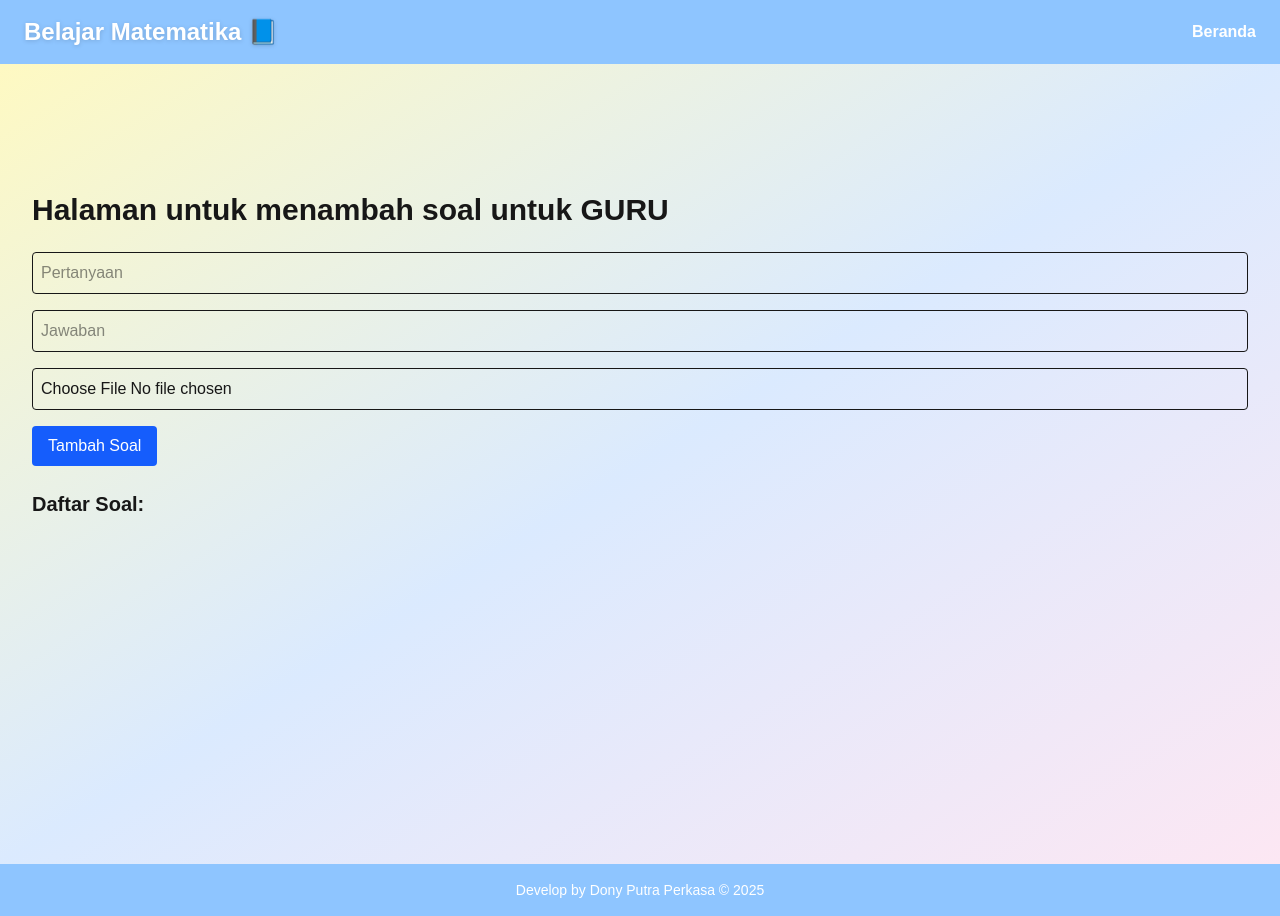
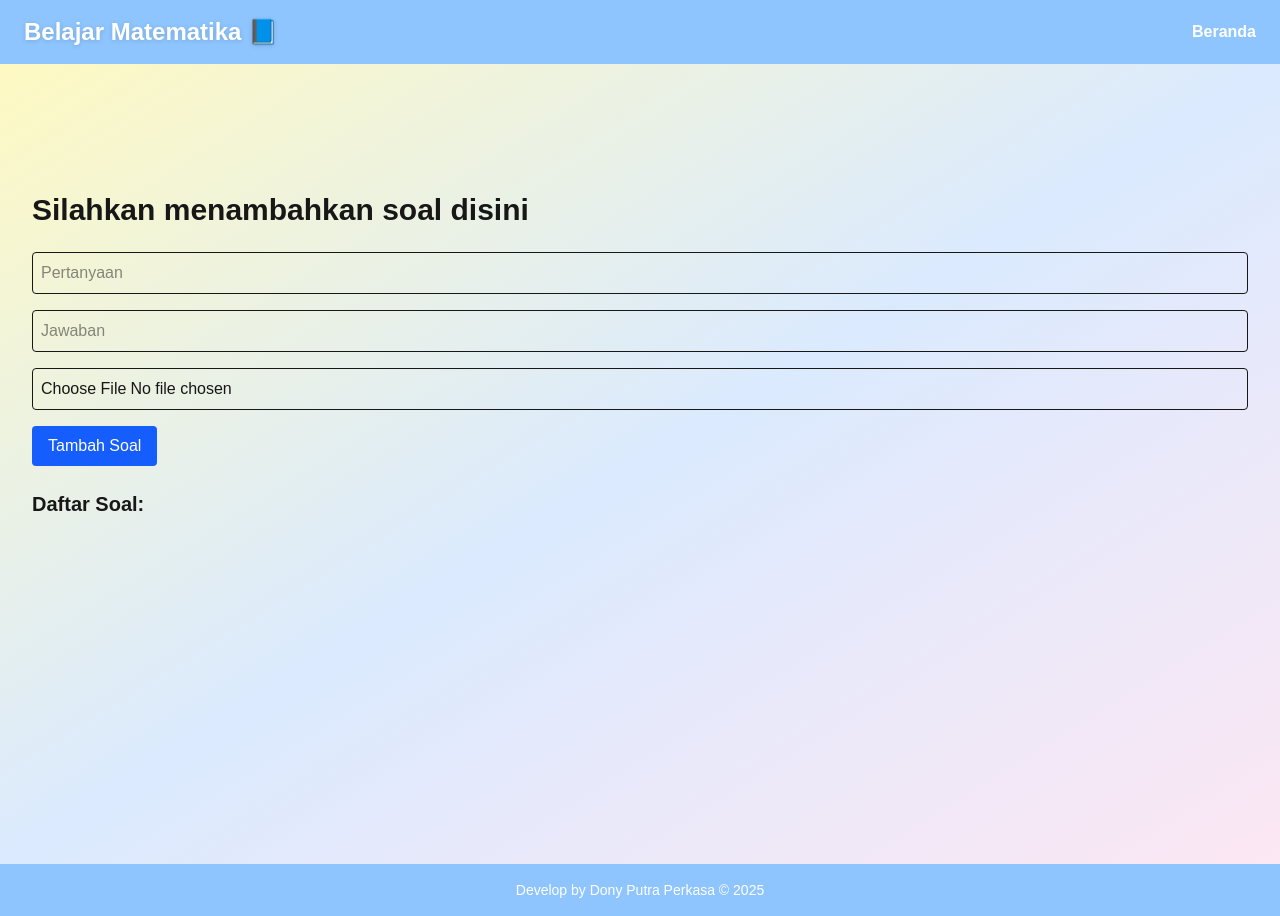
Before and after one commit to donyputraperkasa/media-pembelajaran, a Next.js app: page /admin in a window 1280 px wide. Built offline with nearby package versions, Linux system fonts and the light colour scheme.

Commit message:
feat: bug flip card sama semua

```diff
--- a/src/app/admin/page.tsx
+++ b/src/app/admin/page.tsx
@@ -33,7 +33,7 @@ export default function AdminPage() {
 
     return (
         <main className="min-h-screen w-screen overflow-x-hidden overflow-y-auto bg-gradient-to-br from-yellow-100 via-blue-100 to-pink-100 p-8 pt-32">
-        <h1 className="text-3xl font-bold mb-6">Halaman untuk menambah soal untuk GURU</h1>
+        <h1 className="text-3xl font-bold mb-6">Silahkan menambahkan soal disini</h1>
         <div className="mb-6 space-y-4">
             <input
             type="text"
--- a/src/app/component/FlipCard.tsx
+++ b/src/app/component/FlipCard.tsx
@@ -45,7 +45,7 @@ export default function FlipCard({ number, content, question, onClick }: FlipCar
           {/* Back Side (Content) */}
           <div className="absolute w-full h-full backface-hidden rotate-y-180 bg-white rounded-xl flex flex-col items-center justify-center p-4 text-center text-base font-semibold overflow-hidden break-words text-ellipsis line-clamp-4 text-gray-800 border-2 border-gray-300">
             <p className="w-full overflow-hidden text-ellipsis whitespace-pre-line">
-              {question}
+              {content}
             </p>
           </div>
         </div>
--- a/src/app/flip-card/page.tsx
+++ b/src/app/flip-card/page.tsx
@@ -50,7 +50,7 @@ export default function FlipCardPage() {
     <div className="flex flex-col min-h-screen w-screen overflow-x-hidden">
       <main className="flex-grow justify-center bg-gradient-to-br from-pink-200 via-yellow-100 to-cyan-200 flex flex-col items-center pt-32 pb-32 px-4 text-2xl animate-fade-in w-screen h-screen overflow-y-auto">
         <header className="text-center px-12 mt-64">
-          <h1 className="text-3xl font-extrabold text-pink-700 mb-12 drop-shadow-xl animate-bounce">MATH CLASS</h1>
+          <h1 className="text-3xl font-extrabold text-pink-700 mb-12 drop-shadow-xl animate-bounce">FLIP CARD GAME</h1>
         </header>
 
         <div className="flex flex-col lg:flex-row justify-center items-center gap-12 p-4 w-full max-w-7xl">
```
